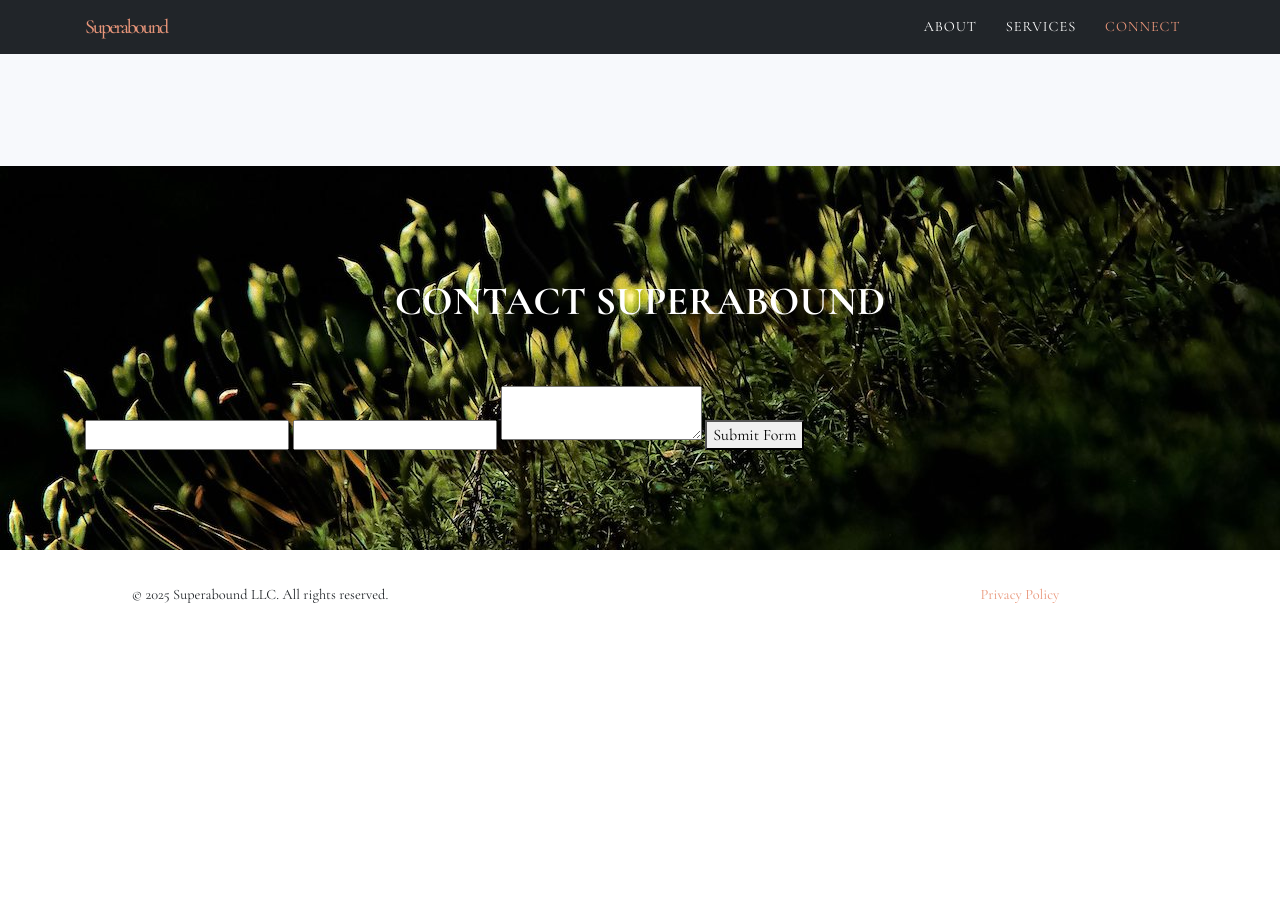
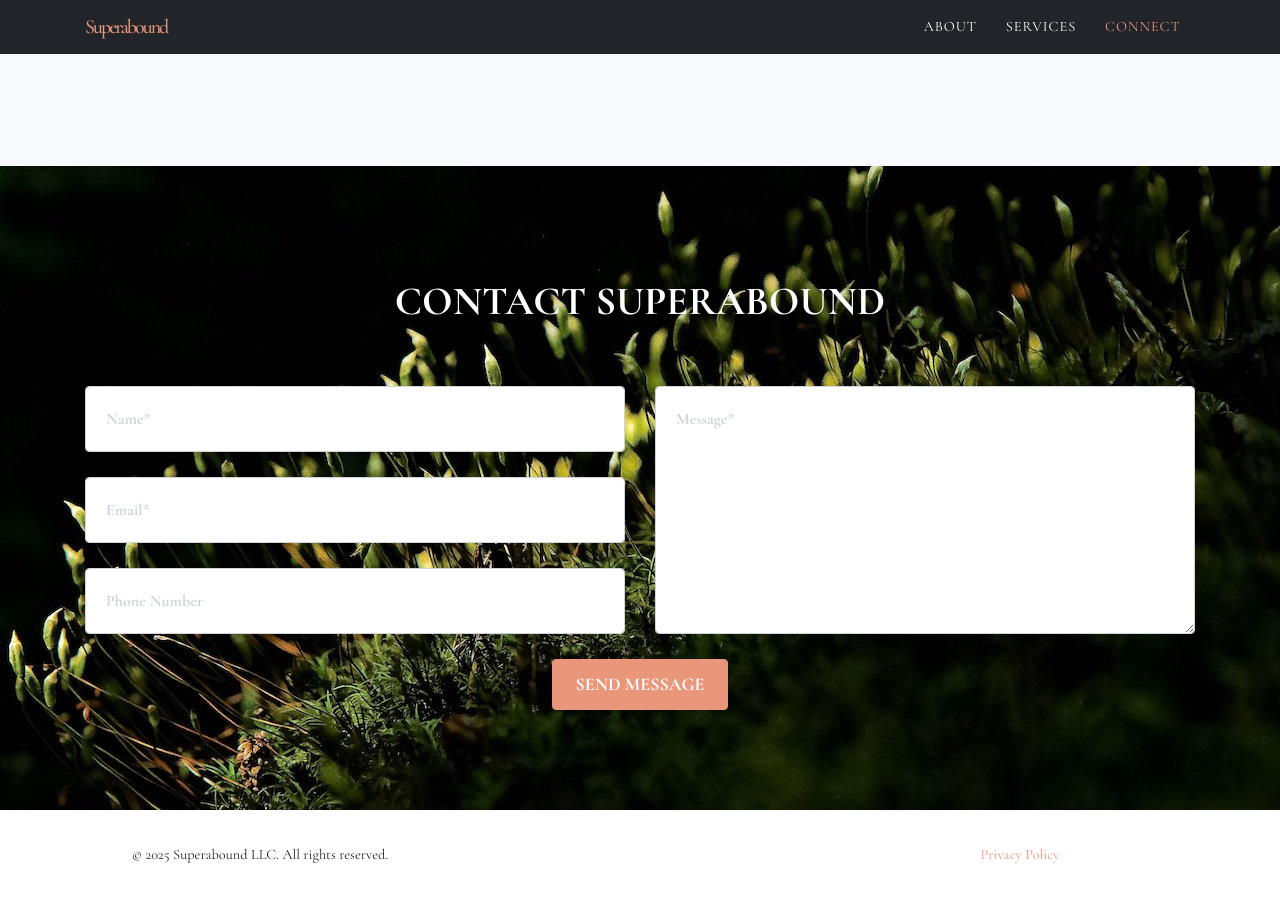
Before and after one commit to superaboundco/superaboundco.github.io, a Jekyll site: the page built from index.md, in a window 1280 px wide and 900 px high, scrolled down 2052 px. Built offline with Jekyll 4.4.1, drawn with Linux system fonts in a browser that asks for light colours; before the commit the page ends 2692 px from its top, so only the background shows below that.

Commit message:
contact form: attempt to fix mail server not responding

```diff
--- a/_includes/contact.html
+++ b/_includes/contact.html
@@ -11,25 +11,60 @@
     </div>
     <div class="row">
       <div class="col-lg-12">
+        <form id="contactForm" action="https://api.web3forms.com/submit" method="POST">
+          <input type="hidden" name="access_key" value="{{ site.web3form_key }}">
+          <input type="hidden" name="from_name" value="Superabound website contact form">
+          <!--name="sentMessage"-->
+          <div class="row">
+            <div class="col-md-6">
+              <div class="form-group">
+                <input name="name" class="form-control" id="name" type="text"
+                  placeholder="{{ site.data.sitetext[site.locale].contact.name | default: "Name*" }}"
+                  required="required" data-validation-required-message="{{ site.data.sitetext[site.locale].contact.name-validation | default: "Please enter your name." }}">
+                <p class="help-block text-danger"></p>
+              </div>
+              <div class="form-group">
+                <input name="_replyto" class="form-control" id="email" type="email"
+                  placeholder="{{ site.data.sitetext[site.locale].contact.email | default: "Email*" }}"
+                  required="required" data-validation-required-message="{{ site.data.sitetext[site.locale].contact.email-validation | default: "Please enter your email address." }}">
+                <p class="help-block text-danger"></p>
+              </div>
+              <div class="form-group">
+                <input name="phone" class="form-control" id="phone" type="tel"
+                  placeholder="{{ site.data.sitetext[site.locale].contact.phone | default: "Phone Number" }}">
+                <p class="help-block text-danger"></p>
+              </div>
+            </div>
+            <div class="col-md-6">
+              <div class="form-group">
+                <textarea name="message" class="form-control" id="message"
+                  placeholder="{{ site.data.sitetext[site.locale].contact.message | default: "Message*" }}"
+                  required="required" data-validation-required-message="{{ site.data.sitetext[site.locale].contact.message-validation | default: "Please enter a message." }}"></textarea>
+                <p class="help-block text-danger"></p>
+              </div>
+            </div>
+            <input type="hidden" name="_subject" id="email-subject"
+              value="{{ site.data.sitetext[site.locale].contact.subject | default: "Contact Form Submission" }}">
+            <div class="clearfix"></div>
+            <div class="col-lg-12 text-center">
+              <div id="success"></div>
+              <button id="sendMessageButton" class="btn btn-primary btn-xl text-uppercase"
+                type="submit">{{ site.data.sitetext[site.locale].contact.submit | default: "Send Message" }}</button>
+            </div>
+            <!-- Optional: Custom Redirection or Thank you Page Make sure you add full URL including https:// -->
+            <!-- <input type="hidden" name="redirect" value="https://web3forms.com/success"> -->
 
-        <form action="https://api.web3forms.com/submit" method="POST">
+            <!-- Optional: But Recommended: To Prevent SPAM Submission.
+                Make sure its hidden by default -->
+            <input type="checkbox" name="botcheck" class="hidden" style="display: none;">
 
-          <!-- Replace with your Access Key -->
-          <input type="hidden" name="access_key" value="{{ site.web3form_key }}">
+            <!-- hCaptcha: Recommended for Advanced Spam Protection. -->
+            <!-- <div class="h-captcha" data-captcha="true"></div> -->
 
-          <!-- Form Inputs. Each input must have a name="" attribute -->
-          <input type="text" name="name" required>
-          <input type="email" name="email" required>
-          <textarea name="message" required></textarea>
-
-          <!-- Honeypot Spam Protection -->
-          <input type="checkbox" name="botcheck" class="hidden" style="display: none;">
-
-          <!-- Custom Confirmation / Success Page -->
-          <!-- <input type="hidden" name="redirect" value="https://mywebsite.com/thanks.html"> -->
-
-          <button type="submit">Submit Form</button>
-
+            <!-- <input type="text" name="_gotcha" style="display:none">
+            <input type="hidden" name="_next" value="#" /> -->
+            <!-- <script src="https://web3forms.com/client/script.js" async defer></script> -->
+          </div>
         </form>
       </div>
     </div>
@@ -47,24 +82,58 @@
     </div>
     <div class="row">
       <div class="col-lg-12">
-        <form action="https://api.web3forms.com/submit" method="POST">
+        <form id="contactForm" action="https://api.web3forms.com/submit" method="POST">
+          <input type="hidden" name="access_key" value="{{ site.web3form_key }}">
+          <!--name="sentMessage"-->
+          <div class="row">
+            <div class="col-md-6">
+              <div class="form-group">
+                <input name="name" class="form-control" id="name" type="text"
+                  placeholder="{{ site.data.sitetext.contact.name | default: "Name*" }}"
+                  required="required" data-validation-required-message="{{ site.data.sitetext.contact.name-validation | default: "Please enter your name." }}">
+                <p class="help-block text-danger"></p>
+              </div>
+              <div class="form-group">
+                <input name="_replyto" class="form-control" id="email" type="email"
+                  placeholder="{{ site.data.sitetext.contact.email | default: "Email*" }}"
+                  required="required" data-validation-required-message="{{ site.data.sitetext.contact.email-validation | default: "Please enter your email address." }}">
+                <p class="help-block text-danger"></p>
+              </div>
+              <div class="form-group">
+                <input name="phone" class="form-control" id="phone" type="tel"
+                  placeholder="{{ site.data.sitetext.contact.phone | default: "Phone Number" }}">
+                <p class="help-block text-danger"></p>
+              </div>
+            </div>
+            <div class="col-md-6">
+              <div class="form-group">
+                <textarea name="message" class="form-control" id="message"
+                  placeholder="{{ site.data.sitetext.contact.message | default: "Message*" }}"
+                  required="required" data-validation-required-message="{{ site.data.sitetext.contact.message-validation | default: "Please enter a message." }}"></textarea>
+                <p class="help-block text-danger"></p>
+              </div>
+            </div>
+            <input type="hidden" name="_subject" id="email-subject"
+              value="{{ site.data.sitetext.contact.subject | default: "Contact Form Submission" }}">
+            <div class="clearfix"></div>
+            <div class="col-lg-12 text-center">
+              <div id="success"></div>
+              <button id="sendMessageButton" class="btn btn-primary btn-xl text-uppercase"
+                type="submit">{{ site.data.sitetext.contact.submit | default: "Send Message" }}</button>
+            </div>
+            <!-- Optional: Custom Redirection or Thank you Page Make sure you add full URL including https:// -->
+            <!-- <input type="hidden" name="redirect" value="https://web3forms.com/success"> -->
 
-          <!-- Replace with your Access Key -->
-          <input type="hidden" name="access_key" value="{{ site.web3form_key }}">
+            <!-- Optional: But Recommended: To Prevent SPAM Submission.
+                Make sure its hidden by default -->
+            <input type="checkbox" name="botcheck" class="hidden" style="display: none;">
 
-          <!-- Form Inputs. Each input must have a name="" attribute -->
-          <input type="text" name="name" required>
-          <input type="email" name="email" required>
-          <textarea name="message" required></textarea>
-
-          <!-- Honeypot Spam Protection -->
-          <input type="checkbox" name="botcheck" class="hidden" style="display: none;">
-
-          <!-- Custom Confirmation / Success Page -->
-          <!-- <input type="hidden" name="redirect" value="https://mywebsite.com/thanks.html"> -->
-
-          <button type="submit">Submit Form</button>
-
+            <!-- hCaptcha: Recommended for Advanced Spam Protection. -->
+            <!-- <div class="h-captcha" data-captcha="true"></div> -->
+            <!-- <input type="text" name="_gotcha" style="display:none"> -->
+            <!-- <input type="hidden" name="_next" value="#" /> -->
+            <!-- <script src="https://web3forms.com/client/script.js" async defer></script> -->
+          </div>
         </form>
       </div>
     </div>
```
